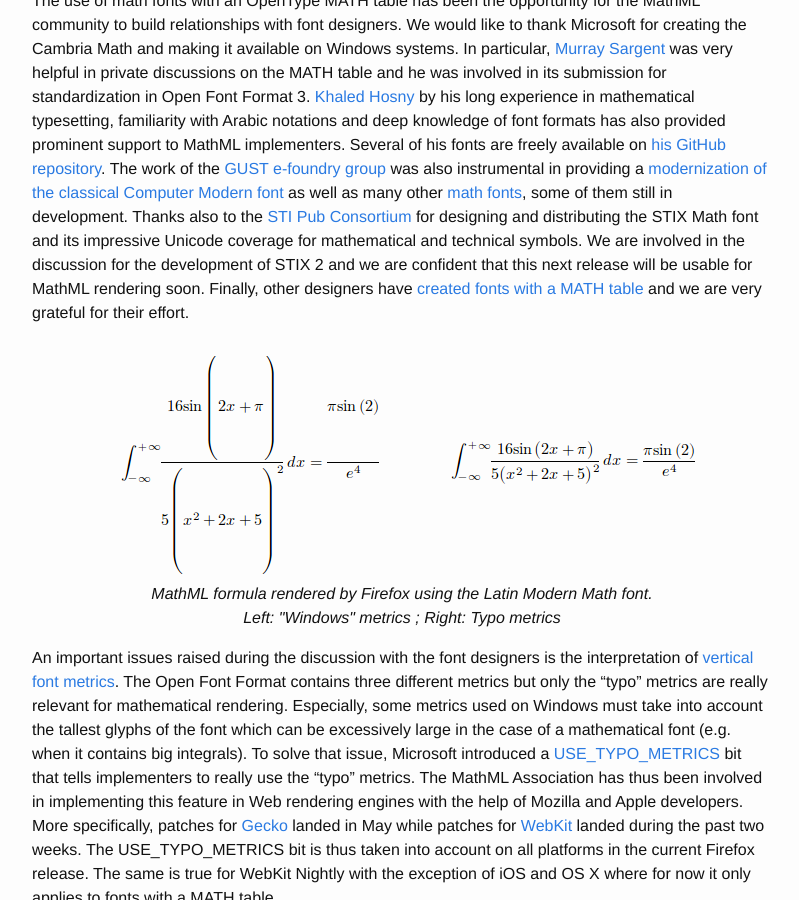
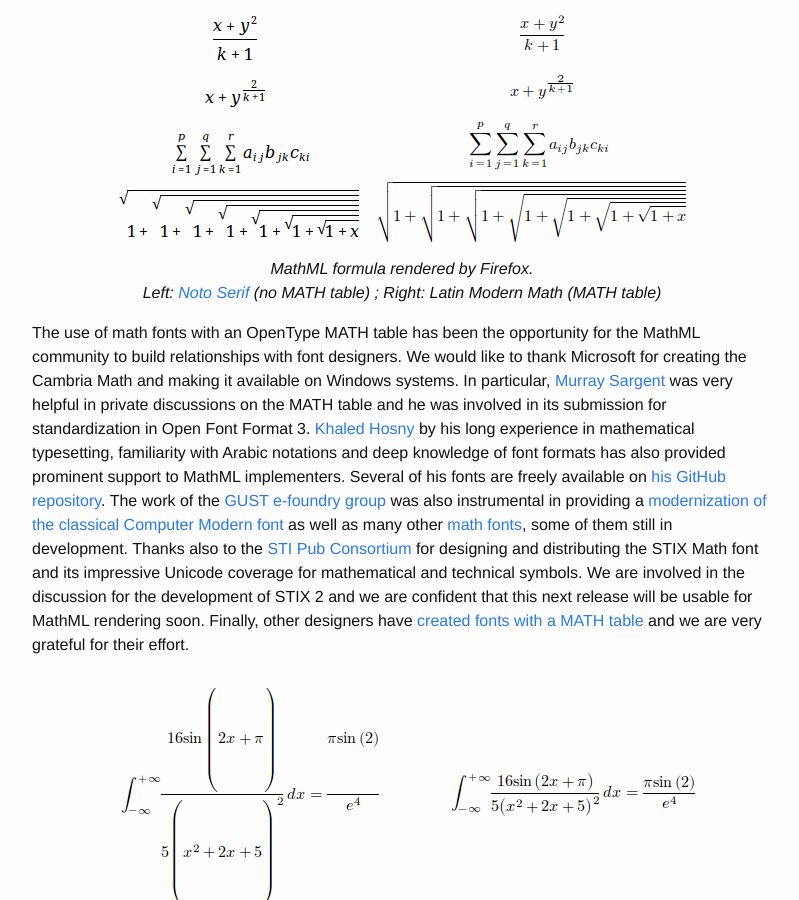
Before and after one commit to MathML/website, a Jekyll site: the page built from _posts/2015-11-07-math-fonts.md, in a window 1280 px wide and 900 px high, scrolled down 698 px. Shown: the whole window, without its empty margins (238-1037 px from the left). Built offline with Jekyll 4.4.1, drawn with Linux system fonts in a browser that asks for light colours.

Commit message:
Blog math font: Add a screenshot comparing rendering with/without a MATH table.

```diff
--- a/_posts/2015-11-07-math-fonts.md
+++ b/_posts/2015-11-07-math-fonts.md
@@ -11,6 +11,8 @@ rendering.
 In a [previous announcement](/announcement/2015/10/10/mathml-in-html5.html), we
 mentioned the publication of a ["MathML in HTML5" implementation note](/MathMLinHTML5/), relying on [Open Font Format 3](http://www.iso.org/iso/home/store/catalogue_ics/catalogue_detail_ics.htm?csnumber=66391) and more specifically the [OpenType MATH table](http://www.microsoft.com/typography/otspec/math.htm) introduced by Microsoft. Initially used
 for [Microsoft Word](https://products.office.com/word), this table was later implemented in modern TeX typesetting engines such as [XeTeX](http://xetex.sourceforge.net/), [LuaTeX](http://luatex.org/) or [ConTeXt](http://www.pragma-ade.nl/). During a [crowdfunding project from 2014](http://www.ulule.com/mathematics-ebooks/), one of our [directors](/people/directors.html) submitted patches to Mozilla, Apple and Google in order to implement parsing for the OpenType MATH table in [Gecko](https://en.wikipedia.org/wiki/Gecko_%28software%29), [WebKit](https://en.wikipedia.org/wiki/WebKit) and [OTS](https://github.com/khaledhosny/ots) respectively. This opened the way to better mathematical rendering in browsers. Gecko and WebKit already use this table for their MathML support.
+
+<div style="text-align: center; padding: 1em;"><img src="/img/nomath-vs-math.png" alt="Mathematical formulas rendered with or without a MATH table"/><div style="font-style: italic">MathML formula rendered by Firefox.<br/>Left: <a href="https://github.com/googlei18n/noto-fonts/issues/330">Noto Serif</a> (no MATH table) ; Right: Latin Modern Math (MATH table)</div></div>
 
 The use of math fonts with an OpenType MATH table has been
 the opportunity for the MathML community to build relationships with font
```
Also changed, not shown: img/nomath-vs-math.png (added).
